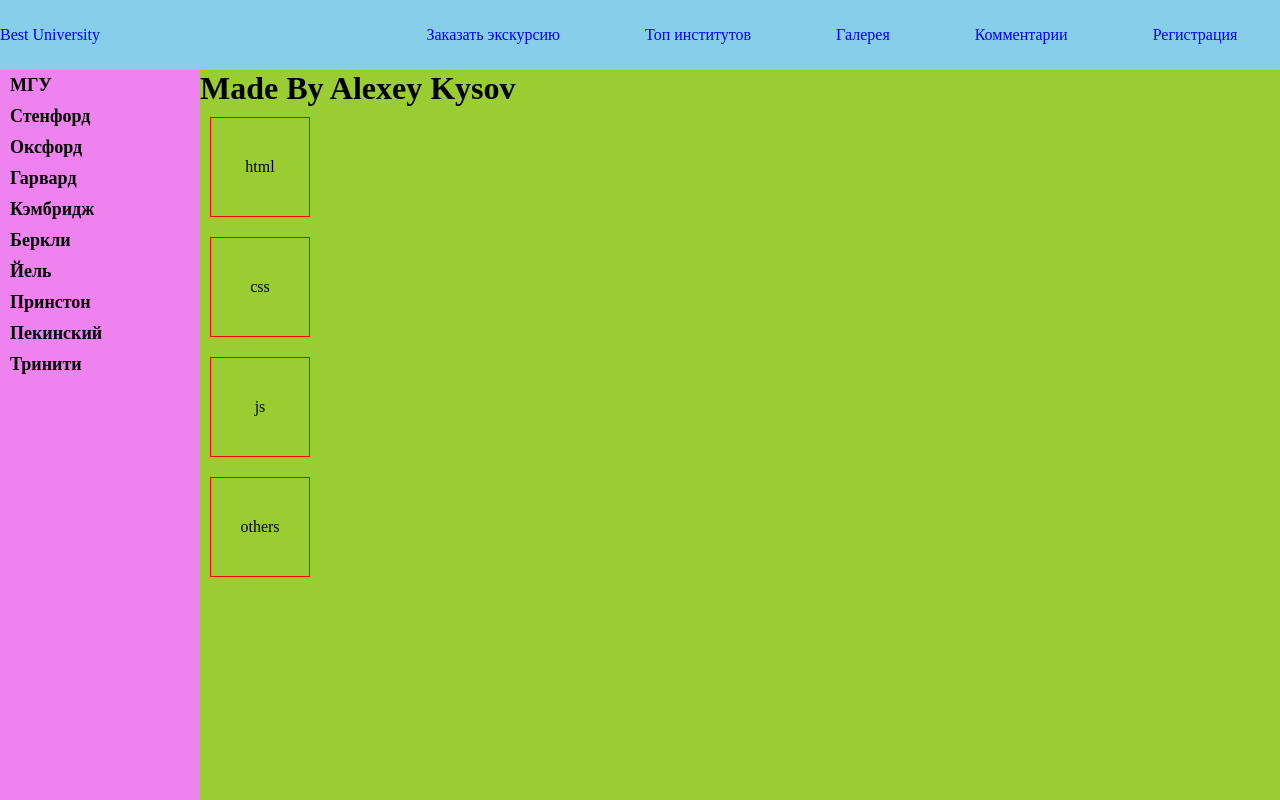
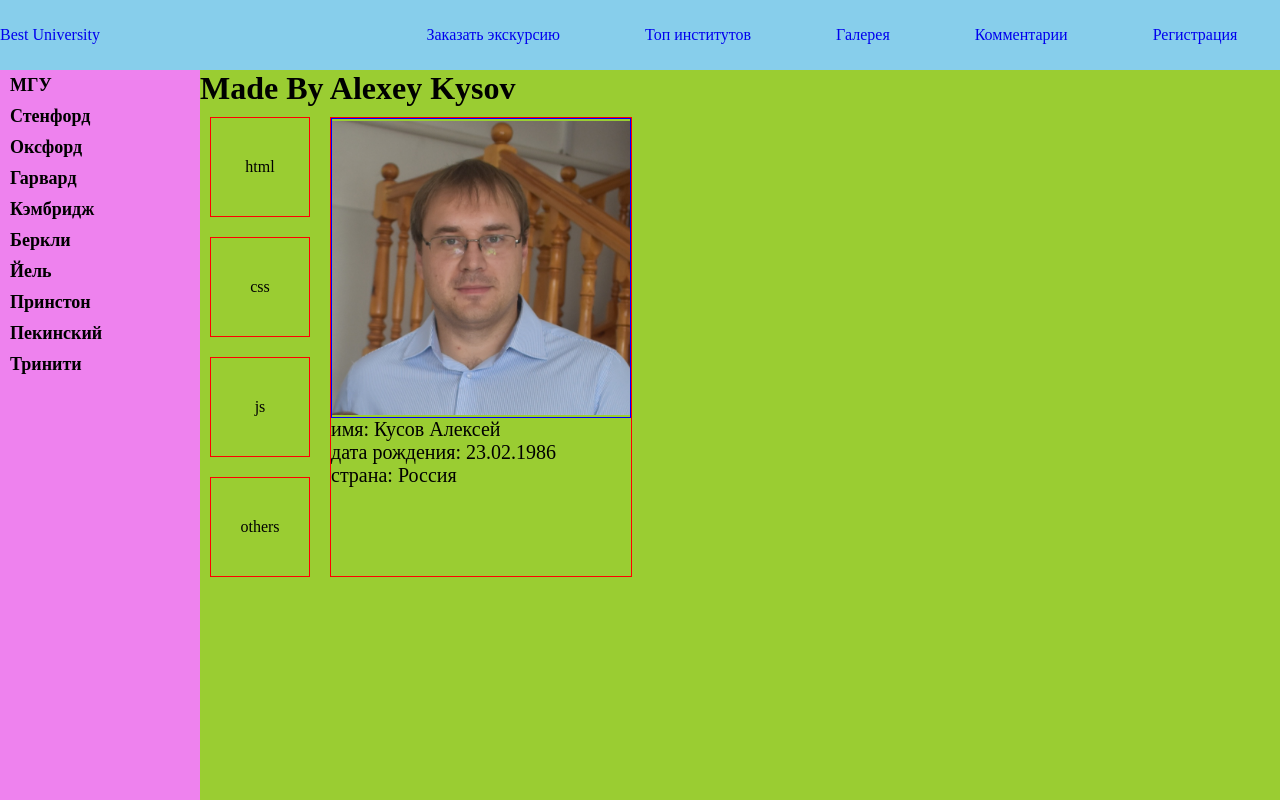
Before and after one commit to pylsar/myVueUniversity, a Vue app: page / in a window 1280 px wide. Built offline with nearby package versions, Linux system fonts and the light colour scheme; data requests are answered from the project's data file.

Commit message:
home page photo block

```diff
--- a/src/views/Home.vue
+++ b/src/views/Home.vue
@@ -1,21 +1,37 @@
 <template>
   <div class="home">
     <h1>Made By Alexey Kysov</h1>
-    <div class="home__item">
+    <div class="home__box">
+      <div>
+        <div class="home__box__item">
           <Skills @click="clickHtml" :title="'html'" />
           <SkillsData v-show="htmlIsOpen" :nameOne="'html5'" :nameTwo="'семантическая верстка'"/>
         </div>
-    <div class="home__item">
+        <div class="home__box__item">
           <Skills @click="clickCss" :title="'css'" />
           <SkillsData v-if="cssIsOpen" :nameOne="'css3'"/>
         </div>
-    <div class="home__item">
+        <div class="home__box__item">
           <Skills @click="clickJs" :title="'js'"/>
           <SkillsData v-if="jsIsOpen" :nameOne="'Vanilla Js'" :nameTwo="'Vue'"/>
         </div>
-    <div class="home__item">
+        <div class="home__box__item">
           <Skills @click="clickDif" :title="'others'"/>
           <SkillsData v-if="difIsOpen" :nameOne="'git'" :nameTwo="'webpack'"/>
+        </div>
+      </div>
+      <div class="home__box__photo">
+        <div class="home__box__photo__img">
+          <img class="home__box__photo__img--img" :src=" require(`../assets/img/myPhoto.jpg`) " alt="Alexey Kusov">
+        </div>
+        <div class="home__box__photo__descr">
+          <ul class="home__box__photo__descr__list">
+            <li>имя: Кусов Алексей</li>
+            <li>дата рождения: 23.02.1986</li>
+            <li>страна: Россия</li>
+          </ul>
+        </div>
+      </div>
     </div>
   </div>
 </template>
@@ -56,8 +72,33 @@ export default {
 
 <style lang="scss" scoped>
 .home{
+  &__box{
+    display: flex;
     &__item{
       display: flex;
+    }
+    &__photo{
+      border: 1px solid red;
+      margin: 10px;
+      &__img{
+        width: 300px;
+        height: 300px;
+        border: 1px solid blue;
+        display: flex;
+        justify-content: center;
+        align-items: center;
+        &--img {
+          width: 100%;
+        }
+      }
+      &__descr{
+        &__list {
+          & li {
+            font-size: 20px;
+          }
+        }
+      }
+    }
   }
 }
 
```
Also changed, not shown: src/assets/img/myPhoto.jpg (added), 1 other file (tests, documents, lock files or other folders). Lines whose indentation alone changed are shown as unchanged.
